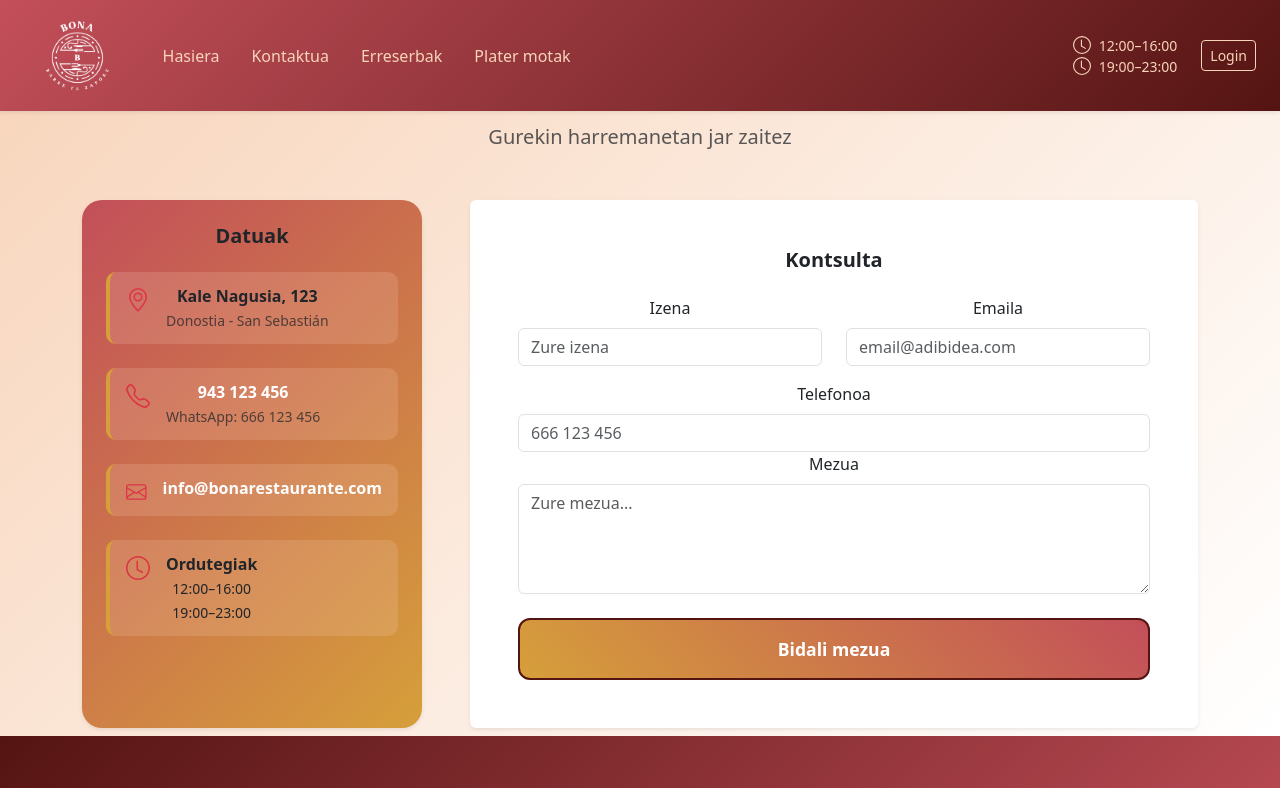
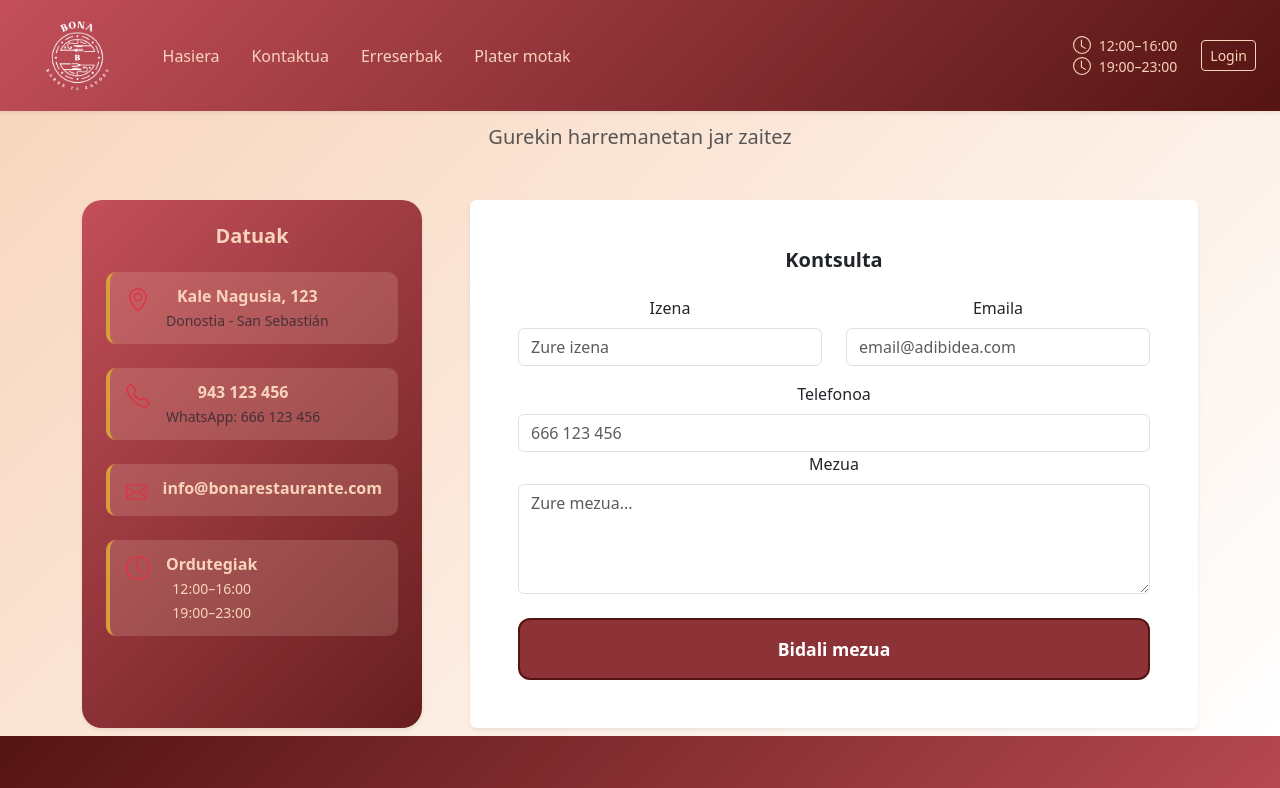
Before and after one commit to odonosoga/BonaJatetxea, a React (Create React App) app in the folder bona-web/: page /kontaktua in a window 1280 px wide. Shown: the top 788 px of the page. Built offline with nearby package versions, Linux system fonts and the light colour scheme.

Commit message:
Commit solo de Contact

```diff
--- a/bona-web/src/components/Contact/contact.css
+++ b/bona-web/src/components/Contact/contact.css
@@ -5,8 +5,8 @@
 
 /* Tarjeta lateral */
 .contact-card {
-  background: linear-gradient(135deg, #C34F5A 0%, #D69F3A 100%);
-  color: #fff;
+  background: linear-gradient(135deg, #C34F5A 0%, #541412 120%);
+  color: #F8D4BA !important;
   border-radius: 20px !important;
 }
 
@@ -27,19 +27,19 @@
 
 /* Links dentro de info */
 .contact-item a {
-  color: #fff !important;
+  color: #F8D4BA !important;
   font-weight: 600;
   transition: all 0.3s ease;
 }
 
 .contact-item a:hover {
-  color: #F8D4BA !important;
+  color: #D69F3A !important;
   text-decoration: underline !important;
 }
 
-/* Botón enviar */
+/* Botoia  */
 .btn-contact {
-  background: linear-gradient(45deg, #D69F3A, #C34F5A) !important;
+  background: #8d3236 !important;
   border: 2px solid #541412 !important;
   border-radius: 12px !important;
   font-size: 1.1rem !important;
@@ -53,8 +53,8 @@
   box-shadow: 0 10px 25px rgba(84, 20, 18, 0.4) !important;
 }
 
-/* Inputs */
+/* Inputen borderra */
 .form-control:focus {
-  border-color: #D69F3A !important;
-  box-shadow: 0 0 0 0.2rem rgba(214, 159, 58, 0.35) !important;
+  border-color: #8d3236 !important;
+  box-shadow: 0 0 0 0.2rem rgba(228, 85, 75, 0.35) !important;
 }
--- a/bona-web/src/components/Contact/contact.js
+++ b/bona-web/src/components/Contact/contact.js
@@ -1,16 +1,18 @@
 import React from "react";
-  import { Container, Row, Col, Card, Form, Button} from "react-bootstrap";
+import { Container, Row, Col, Card, Form, Button } from "react-bootstrap";
 import { BsTelephone, BsEnvelope, BsGeoAlt, BsClock } from "react-icons/bs";
 import "./contact.css";
 
 const Contact = () => {
   return (
-      <section id="kontaktua" className="pt-5 pb-2 contact-section p-0">
+    <section id="kontaktua" className="pt-5 pb-2 contact-section ">
       <Container>
         {/* Título */}
         <div className="text-center mb-5">
           <h2 className="display-5 fw-bold text-dark mb-3">Kontaktua</h2>
-            <p className="lead text-muted mb-0">Gurekin harremanetan jar zaitez</p>
+          <p className="lead text-muted mb-0">
+            Gurekin harremanetan jar zaitez
+          </p>
         </div>
 
         <Row className="g-5">
@@ -24,7 +26,10 @@
                 <div className="d-flex align-items-start mb-4 contact-item">
                   <BsGeoAlt className="mt-1 me-3 text-danger fs-4" />
                   <div>
-                      <strong>Kale Nagusia, 123</strong><br />
+                    <a href="tel:+34943123456" className="text-decoration-none">
+                      <strong>Kale Nagusia, 123</strong>
+                    </a>
+                    <br />
                     <small className="text-muted">Donostia - San Sebastián</small>
                   </div>
                 </div>
@@ -33,9 +38,10 @@
                 <div className="d-flex align-items-start mb-4 contact-item">
                   <BsTelephone className="mt-1 me-3 text-danger fs-4" />
                   <div>
-                      <a href="tel:+34943123456" className="text-decoration-none">
+                    <a href="tel:943123456" className="text-decoration-none">
                       <strong>943 123 456</strong>
-                      </a><br />
+                    </a>
+                    <br />
                     <small className="text-muted">WhatsApp: 666 123 456</small>
                   </div>
                 </div>
@@ -44,7 +50,10 @@
                 <div className="d-flex align-items-start mb-4 contact-item">
                   <BsEnvelope className="mt-1 me-3 text-danger fs-4" />
                   <div>
-                      <a href="mailto:info@bonarestaurante.com" className="text-decoration-none">
+                    <a
+                      href="mailto:info@bonarestaurante.com"
+                      className="text-decoration-none"
+                    >
                       <strong>info@bonarestaurante.com</strong>
                     </a>
                   </div>
@@ -55,8 +64,12 @@
                   <BsClock className="mt-1 me-3 text-danger fs-4" />
                   <div>
                     <strong>Ordutegiak</strong>
-                      <div><small>12:00–16:00</small></div>
-                      <div><small>19:00–23:00</small></div>
+                    <div>
+                      <small>12:00–16:00</small>
+                    </div>
+                    <div>
+                      <small>19:00–23:00</small>
+                    </div>
                   </div>
                 </div>
               </Card.Body>
@@ -73,33 +86,43 @@
                     <Col md={6} className="mb-3">
                       <Form.Group>
                         <Form.Label className="fw-medium">Izena</Form.Label>
-                          <Form.Control type="text" placeholder="Zure izena" required />
+                        <Form.Control
+                          type="text"
+                          placeholder="Zure izena"
+                          required
+                        />
                       </Form.Group>
                     </Col>
                     <Col md={6} className="mb-3">
                       <Form.Group>
                         <Form.Label className="fw-medium">Emaila</Form.Label>
-                          <Form.Control type="email" placeholder="email@adibidea.com" required />
+                        <Form.Control
+                          type="email"
+                          placeholder="email@adibidea.com"
+                          required
+                        />
                       </Form.Group>
                     </Col>
                   </Row>
-
-
 
                   <Form.Group>
                     <Form.Label className="fw-medium">Telefonoa</Form.Label>
                     <Form.Control type="tel" placeholder="666 123 456" />
                   </Form.Group>
 
-
-
-
                   <Form.Group className="mb-4">
                     <Form.Label className="fw-medium">Mezua</Form.Label>
-                      <Form.Control as="textarea" rows={4} placeholder="Zure mezua..." />
+                    <Form.Control
+                      as="textarea"
+                      rows={4}
+                      placeholder="Zure mezua..."
+                    />
                   </Form.Group>
 
-                    <Button type="submit" className="w-100 btn-contact py-3 fw-bold">
+                  <Button
+                    type="submit"
+                    className="w-100 btn-contact py-3 fw-bold"
+                  >
                     Bidali mezua
                   </Button>
                 </Form>
```
Lines whose indentation alone changed are shown as unchanged.
